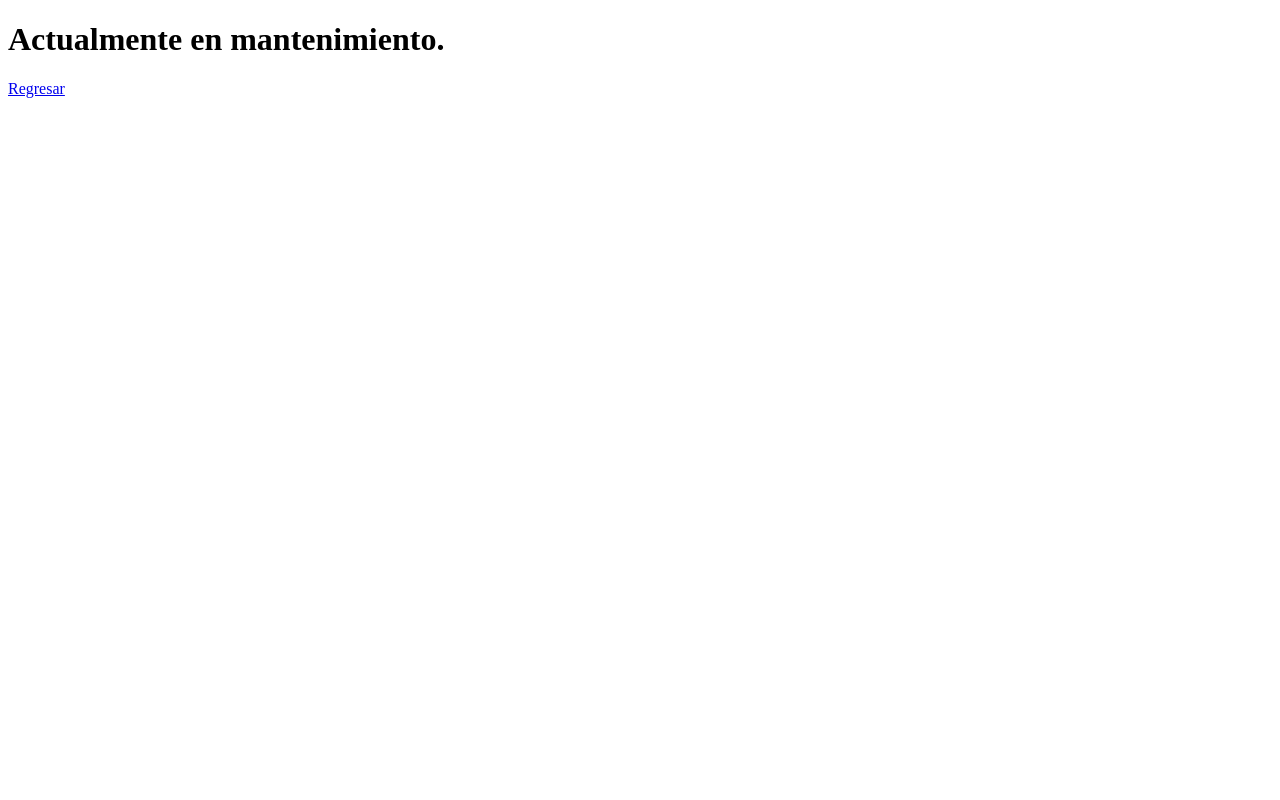
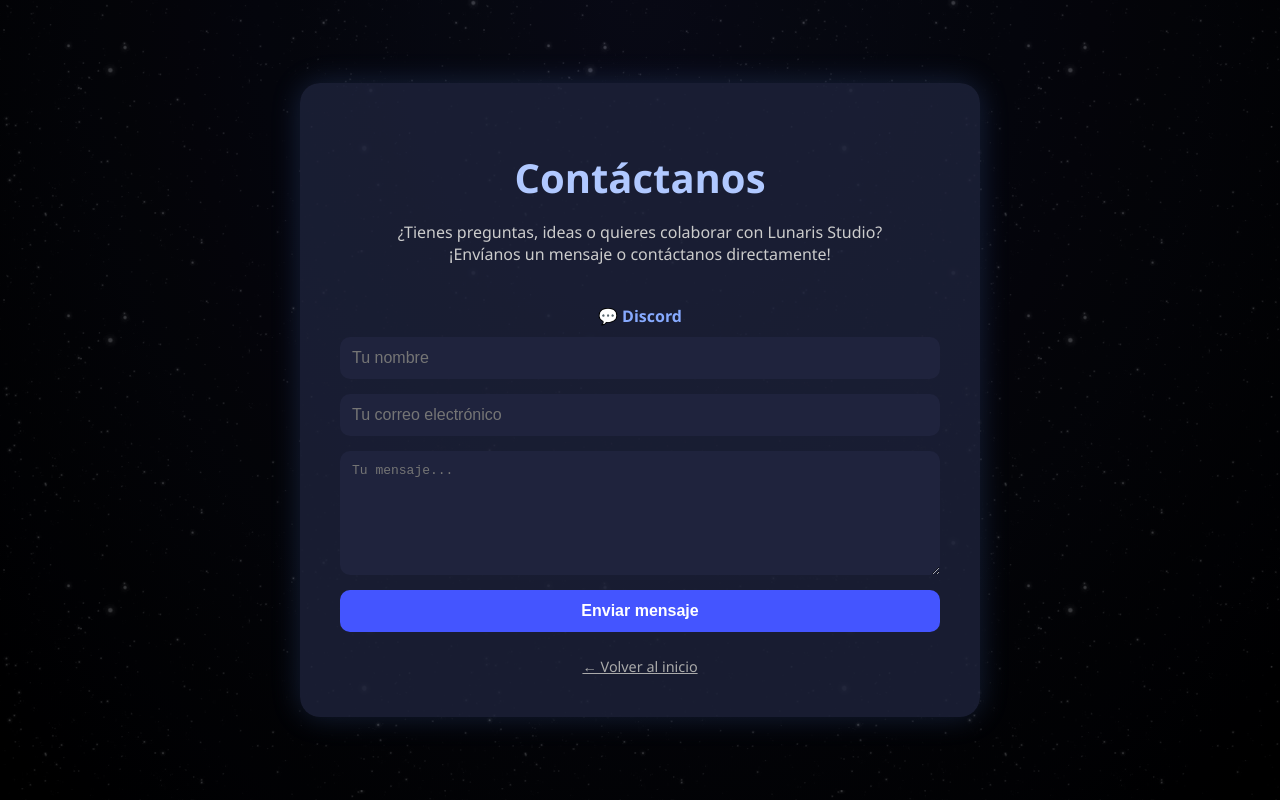
Before and after one commit to ITZAE333222M/Lunaris-Page, a plain HTML site: page contactanos.html in a window 1280 px wide. Drawn offline with Linux system fonts and the light colour scheme.

Commit message:
otra mas :v

```diff
--- a/contactanos.html
+++ b/contactanos.html
@@ -1,10 +1,144 @@
 <!DOCTYPE html>
-<html>
-    <head>
-        <title> Contactanos </title>
-    </head>
-    <body>
-        <h1> Actualmente en mantenimiento.</h1>
-        <a href="index.html" class="button"> Regresar </a>
-    </body>
+<html lang="es">
+<head>
+  <meta charset="UTF-8">
+  <title>Contáctanos - Lunaris Studio</title>
+  <meta name="viewport" content="width=device-width, initial-scale=1.0">
+  <style>
+    body {
+      margin: 0;
+      padding: 0;
+      font-family: 'Segoe UI', sans-serif;
+      background: radial-gradient(ellipse at top, #0a0c1a 0%, #000000 100%);
+      color: white;
+      display: flex;
+      justify-content: center;
+      align-items: center;
+      min-height: 100vh;
+      flex-direction: column;
+    }
+
+    .container {
+      background: rgba(30, 35, 60, 0.8);
+      padding: 40px;
+      border-radius: 20px;
+      box-shadow: 0 0 30px rgba(100, 150, 255, 0.2);
+      max-width: 600px;
+      width: 90%;
+      text-align: center;
+    }
+
+    h1 {
+      font-size: 2.5em;
+      color: #b0c8ff;
+      margin-bottom: 10px;
+    }
+
+    p {
+      color: #ccc;
+      margin-bottom: 30px;
+    }
+
+    .contact-info a {
+      display: inline-block;
+      margin: 10px;
+      text-decoration: none;
+      color: #87aaff;
+      font-weight: bold;
+      transition: color 0.3s;
+    }
+
+    .contact-info a:hover {
+      color: white;
+    }
+
+    form {
+      display: flex;
+      flex-direction: column;
+      gap: 15px;
+    }
+
+    input, textarea {
+      padding: 12px;
+      border: none;
+      border-radius: 10px;
+      background-color: #1f233d;
+      color: white;
+      font-size: 1em;
+    }
+
+    textarea {
+      resize: vertical;
+      min-height: 100px;
+    }
+
+    button {
+      padding: 12px;
+      background-color: #4455ff;
+      color: white;
+      border: none;
+      border-radius: 10px;
+      font-weight: bold;
+      font-size: 1em;
+      cursor: pointer;
+      transition: background 0.3s;
+    }
+
+    button:hover {
+      background-color: #627aff;
+    }
+
+    .stars {
+      position: fixed;
+      width: 100%;
+      height: 100%;
+      background: url('images/fondocon.png') repeat;
+      animation: moveStars 200s linear infinite;
+      z-index: -1;
+      opacity: 0.2;
+    }
+
+    @keyframes moveStars {
+      0% { background-position: 0 0; }
+      100% { background-position: 10000px 10000px; }
+    }
+
+    .back-btn {
+      margin-top: 25px;
+      display: inline-block;
+      color: #aaa;
+      font-size: 0.9em;
+      text-decoration: underline;
+      cursor: pointer;
+    }
+
+    .back-btn:hover {
+      color: white;
+    }
+  </style>
+</head>
+<body>
+
+  <div class="stars"></div>
+
+  <div class="container">
+    <h1>Contáctanos</h1>
+    <p>¿Tienes preguntas, ideas o quieres colaborar con Lunaris Studio?<br> ¡Envíanos un mensaje o contáctanos directamente!</p>
+
+    <div class="contact-info">
+      <a href="https://discord.gg/JpGfEPsBVb" target="_blank">💬 Discord</a>
+    </div>
+
+    <form action="https://formspree.io/f/xwpqrlvk" method="POST">
+  <input type="text" name="name" placeholder="Tu nombre" required>
+  <input type="email" name="email" placeholder="Tu correo electrónico" required>
+  <textarea name="message" placeholder="Tu mensaje..." required></textarea>
+  <button type="submit">Enviar mensaje</button>
+    </form>
+
+
+    <a href="index.html" class="back-btn">← Volver al inicio</a>
+  </div>
+
+</body>
 </html>
```
Also changed, not shown: Eventos.html (+2 -3 lines), index.html (+2 -2 lines), info.html (+1 -1 lines), images/fondocon.png (added).
